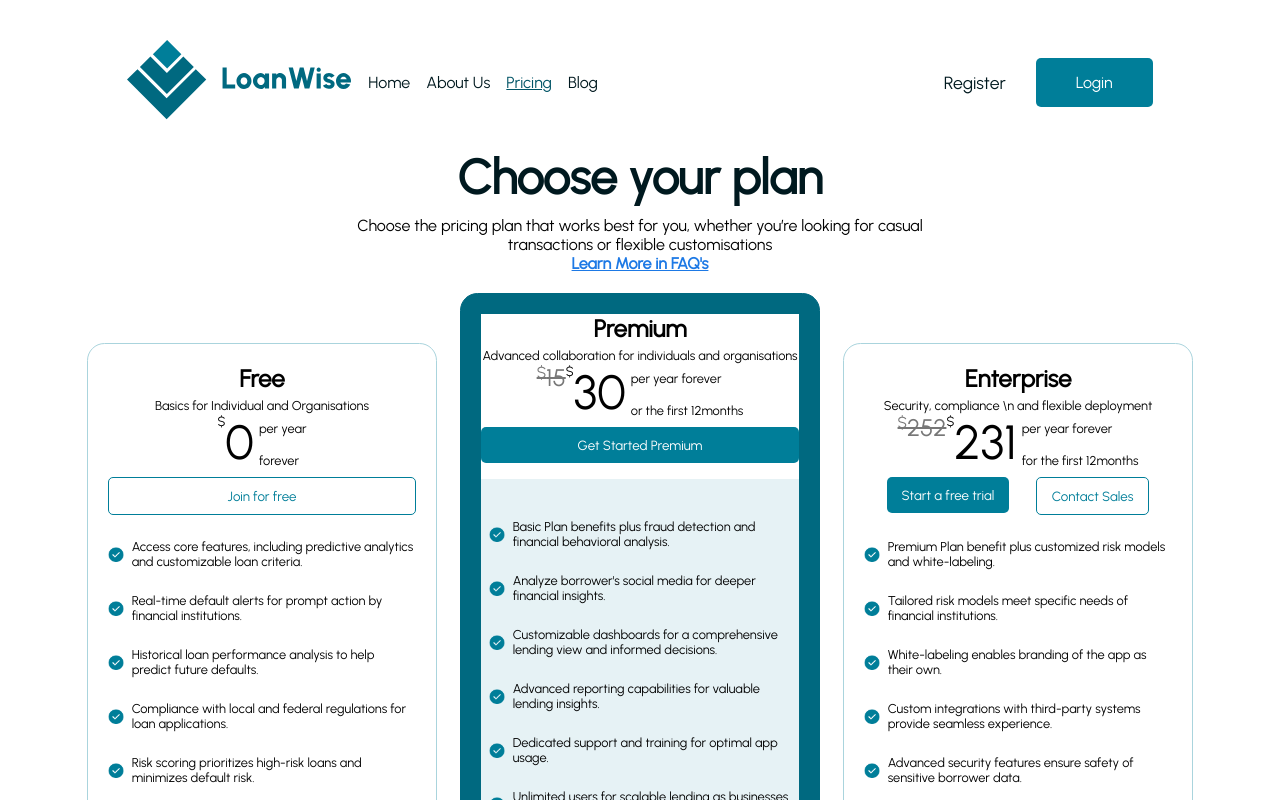
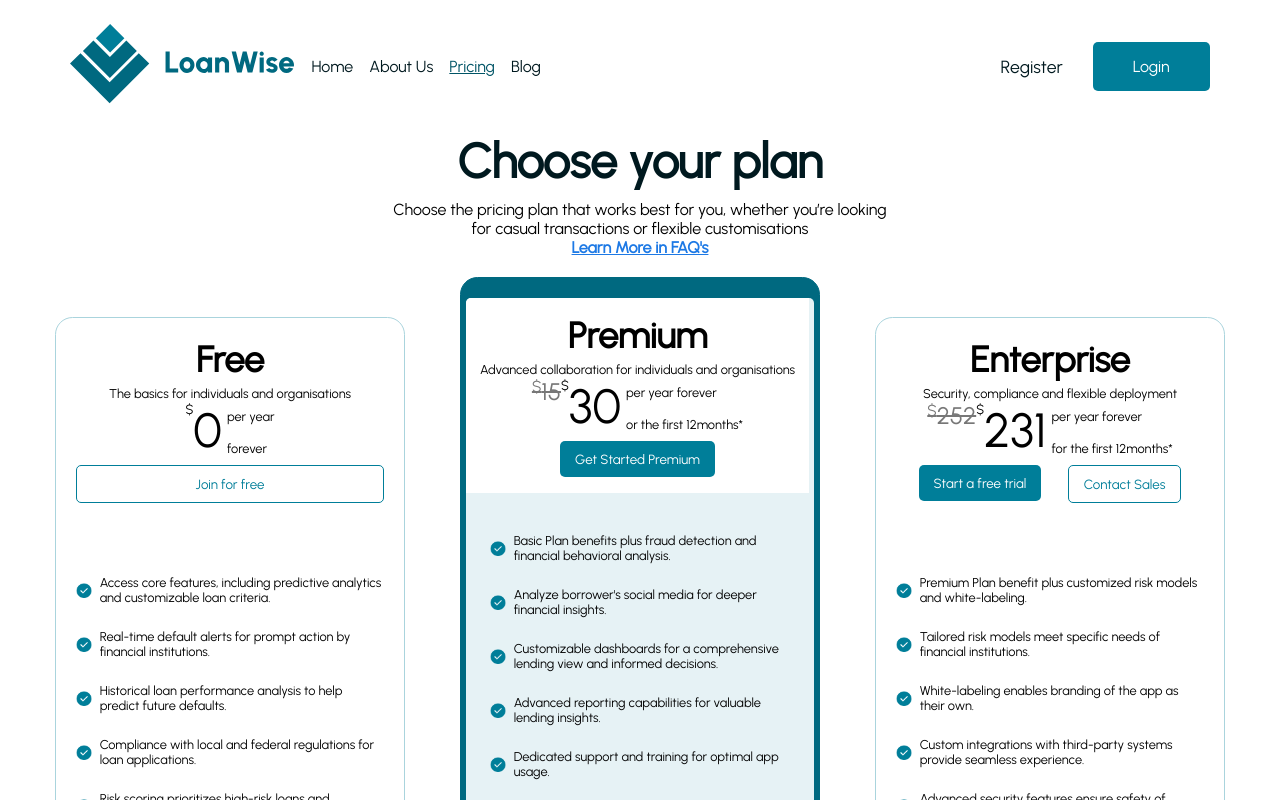
Before and after one commit to t1-loanwise/-loan-wise-Group1-Team1A, a React (Create React App) app: page /pricing in a window 1280 px wide. Shown: the top 800 px of the page. Built offline with nearby package versions, Linux system fonts and the light colour scheme.

Commit message:
update: style pricing page to pixel perfect

```diff
--- a/src/App.css
+++ b/src/App.css
@@ -79,11 +79,8 @@
 .react-icon1 {
   font-size: 32px;
 }
-.pricing {
-  padding: 1rem 4rem;
-}
 .text-header {
-  width: 50%;
+  width: 40%;
   margin: auto;
   text-align: center;
   margin-bottom: 20px;
@@ -96,6 +93,10 @@
   font-weight: bolder;
   margin-bottom: 10px;
 }
+/* .text-header p {
+  width: 80%;
+  text-align: center;
+} */
 .text-header a {
   color: #1d79e5;
   font-weight: 700;
@@ -119,35 +120,38 @@
   border-radius: 17.5px;
   padding: 20px;
   width: 350px;
-  height: 600px;
+  height: 620px;
   text-align: center;
 }
 
 .price-card.active {
   border: 1px solid #006980;
   background: #006980;
-  /* border-top: groove 25px #006980; */
-  /* border-radius: 12px; */
+  padding: 20px 5px 8px;
   width: 360px;
   height: 700px;
 }
 .price-card.active ul {
-  padding: 16px 8px;
+  padding: 16px 24px;
   /* margin: 16px 0; */
 }
 .premium-price-content.active {
   background: #e6f2f5;
   height: 100%;
   border-radius: 5px;
+  padding-right: 5px;
 }
 .premium-head-content.active {
   background: #ffffff;
+  /* border-radius: 5px; */
+  border-top-left-radius: 5px;
+  padding-top: 16px;
   padding-bottom: 16px;
 }
 .price-card h3 {
   margin-bottom: 5px;
   font-weight: 900;
-  font-size: 24px;
+  font-size: 36px;
 }
 .price-card p {
   font-size: 0.8rem;
@@ -208,7 +212,7 @@
   padding: 10px 15px;
   border-radius: 5px;
   color: #ffffff;
-  width: 100%;
+  /* width: 100%; */
 }
 
 .fill-button:hover {
@@ -218,7 +222,7 @@
 
 .pricing_list {
   list-style: none;
-  padding: 0;
+  padding-top: 48px;
 }
 .pricing_list li {
   margin-top: 24px;
@@ -313,17 +317,15 @@
   margin: 0;
   padding: 20px 0;
   line-height: 1rem;
-  transition: backgroud-color 0.5s ease-in-out;
 }
 .price {
   display: flex;
   align-items: center;
 }
-.plus:hover,
-.minus:hover {
+.minus {
+  font-size: 24px;
   color: #006980;
 }
-.minus {
-  font-size: 16px;
-  color: #006980;
+.plus {
+  font-size: 28px;
 }
--- a/src/components/Accordion.js
+++ b/src/components/Accordion.js
@@ -2,32 +2,44 @@ import React, { useState } from "react";
 import plus from "../assets/icons/plus.png";
 import { IconContext } from "react-icons";
 import { BiMinusCircle } from "react-icons/bi";
+import { HiMinusCircle, HiPlusCircle } from "react-icons/hi";
+// import { FaCirclePlus } from "react-icons/fa";
 
 const Accordion = ({ content, title }) => {
   const [isOpen, setIsOpen] = useState(false);
+  const [isHover, setIsHover] = useState(false);
   const handleClick = () => {
     setIsOpen(!isOpen);
+  };
+  const handleMouseOver = () => {
+    setIsHover(true);
+  };
+  const handleMouseLeave = () => {
+    setIsHover(false);
   };
   return (
     <>
       <div className="faq-accordion">
-        <div className="faq-question" onClick={handleClick}>
+        <div
+          className="faq-question"
+          onMouseEnter={handleMouseOver}
+          onMouseLeave={handleMouseLeave}
+          onClick={handleClick}
+        >
           {title}
           {isOpen ? (
             <IconContext.Provider value={{ className: "minus" }}>
-              <div>
-                <BiMinusCircle />
-              </div>
+              <div>{isHover ? <HiMinusCircle /> : <BiMinusCircle />}</div>
             </IconContext.Provider>
           ) : (
             <div>
-              <img
-                src={plus}
-                height="20"
-                width="20"
-                alt="plus"
-                // className="plus"
-              />
+              {isHover ? (
+                <IconContext.Provider value={{ className: "plus" }}>
+                  <HiPlusCircle />
+                </IconContext.Provider>
+              ) : (
+                <img src={plus} height="20" width="20" alt="plus" />
+              )}
             </div>
           )}
         </div>
--- a/src/pages/LandingPage/Pricing.js
+++ b/src/pages/LandingPage/Pricing.js
@@ -20,7 +20,7 @@ const Pricing = () => {
         <div className="pricing-row align-center">
           <PriceCard
             title="Free"
-            description="Basics for Individual and Organisations"
+            description="The basics for individuals and organisations"
             price="0"
             priceLabel="per year"
             priceLabel2="forever"
@@ -42,7 +42,7 @@ const Pricing = () => {
             oldPrice="15"
             active={true}
             priceLabel="per year forever"
-            priceLabel2="or the first 12months"
+            priceLabel2="or the first 12months*"
             fillButtonLabel="Get Started Premium"
             points={[
               "Basic Plan benefits plus fraud detection and financial behavioral analysis.",
@@ -56,11 +56,11 @@ const Pricing = () => {
           />
           <PriceCard
             title="Enterprise"
-            description="Security, compliance \n and flexible deployment"
+            description="Security, compliance and flexible deployment"
             oldPrice="252"
             price="231"
             priceLabel="per year forever"
-            priceLabel2="for the first 12months"
+            priceLabel2="for the first 12months*"
             fillButtonLabelLabel="Join for free"
             hasTwoButton={true}
             firstButtonLabel="Start a free trial"
```
